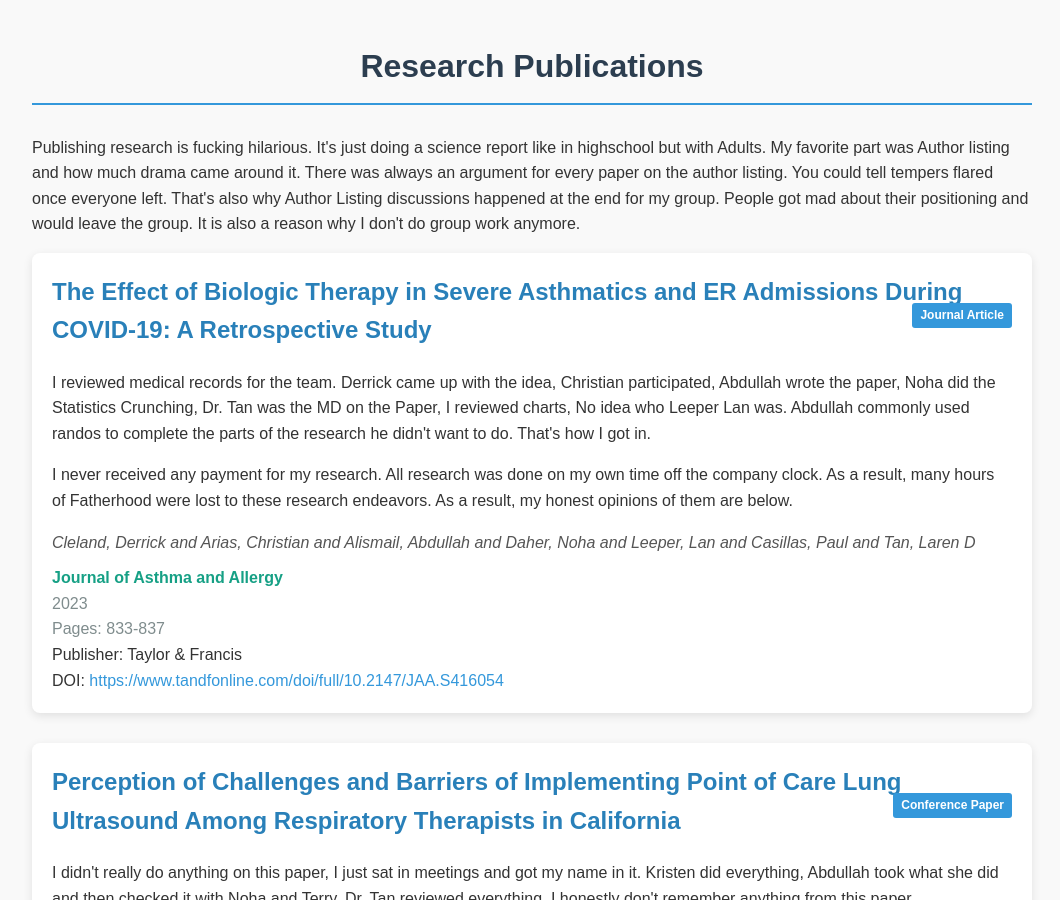
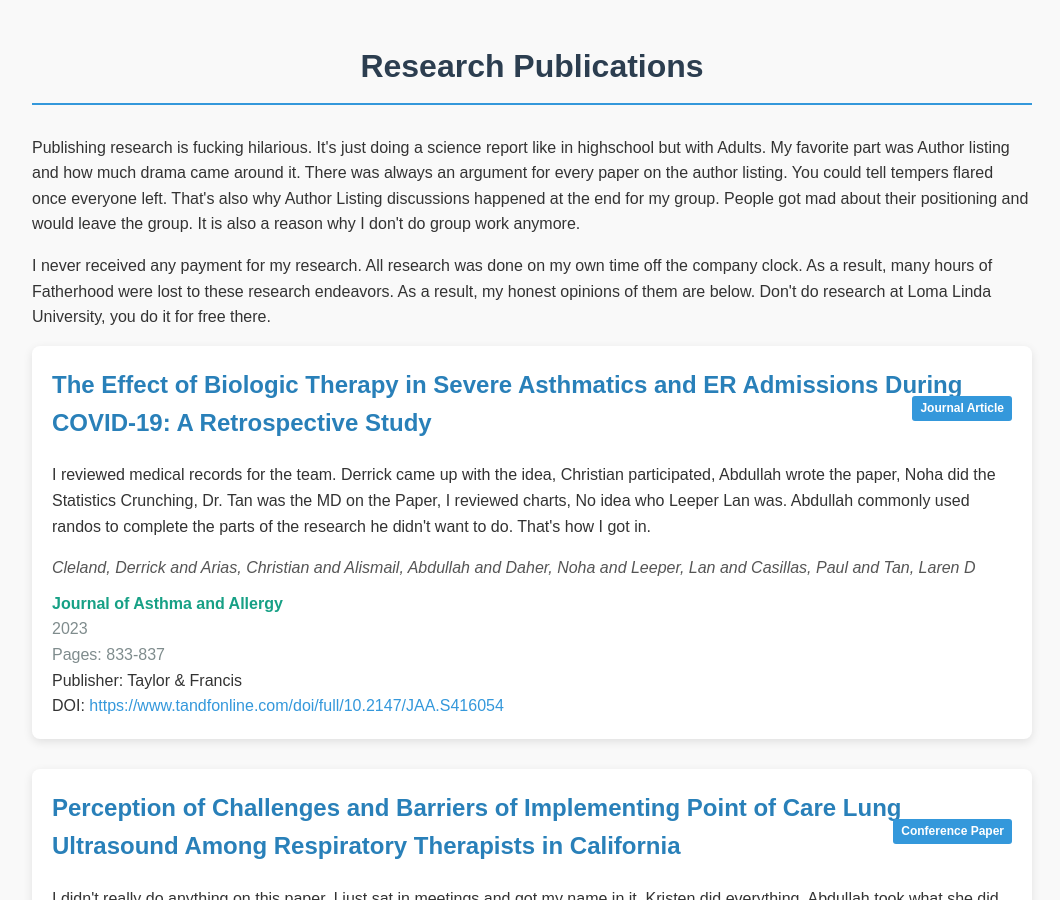
Before and after one commit to ZBZFirst/info, a Jekyll site: the page mypublishments.html, which Jekyll copies as it is, in a window 1280 px wide and 900 px high. Shown: the whole window, without its empty margins (108-1168 px from the left). Built offline with Jekyll 4.4.1, drawn with Linux system fonts in a browser that asks for light colours.

Commit message:
Update mypublishments.html

```diff
--- a/mypublishments.html
+++ b/mypublishments.html
@@ -111,12 +111,13 @@
 <body>
     <h1>Research Publications</h1>
     <p>Publishing research is fucking hilarious. It's just doing a science report like in highschool but with Adults. My favorite part was Author listing and how much drama came around it. There was always an argument for every paper on the author listing. You could tell tempers flared once everyone left. That's also why Author Listing discussions happened at the end for my group. People got mad about their positioning and would leave the group. It is also a reason why I don't do group work anymore.</p>
+    <p>I never received any payment for my research. All research was done on my own time off the company clock. As a result, many hours of Fatherhood were lost to these research endeavors. As a result, my honest opinions of them are below. Don't do research at Loma Linda University, you do it for free there.</p>
+
     <!-- Publication 1 -->
     <div class="publication">
         <span class="publication-type">Journal Article</span>
         <h2>The Effect of Biologic Therapy in Severe Asthmatics and ER Admissions During COVID-19: A Retrospective Study</h2>
         <p>I reviewed medical records for the team. Derrick came up with the idea, Christian participated, Abdullah wrote the paper, Noha did the Statistics Crunching, Dr. Tan was the MD on the Paper, I reviewed charts, No idea who Leeper Lan was. Abdullah commonly used randos to complete the parts of the research he didn't want to do. That's how I got in.</p>
-        <p>I never received any payment for my research. All research was done on my own time off the company clock. As a result, many hours of Fatherhood were lost to these research endeavors. As a result, my honest opinions of them are below.</p>
         <div class="authors">Cleland, Derrick and Arias, Christian and Alismail, Abdullah and Daher, Noha and Leeper, Lan and Casillas, Paul and Tan, Laren D</div>
         <div class="journal">Journal of Asthma and Allergy</div>
         <div class="year">2023</div>
```
